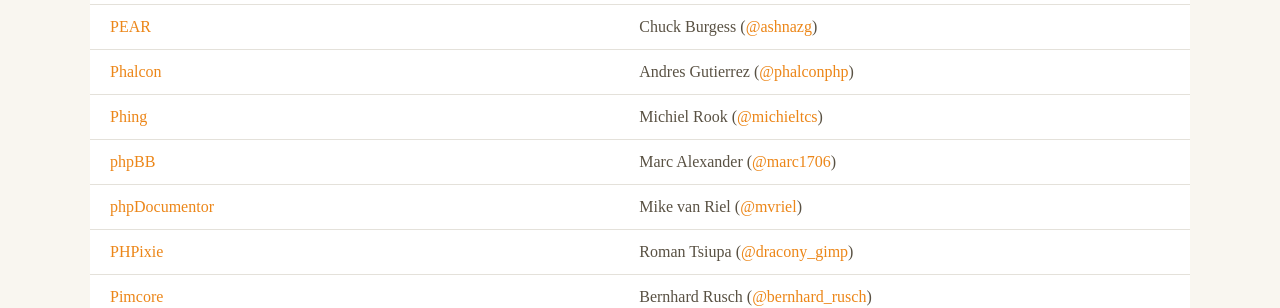
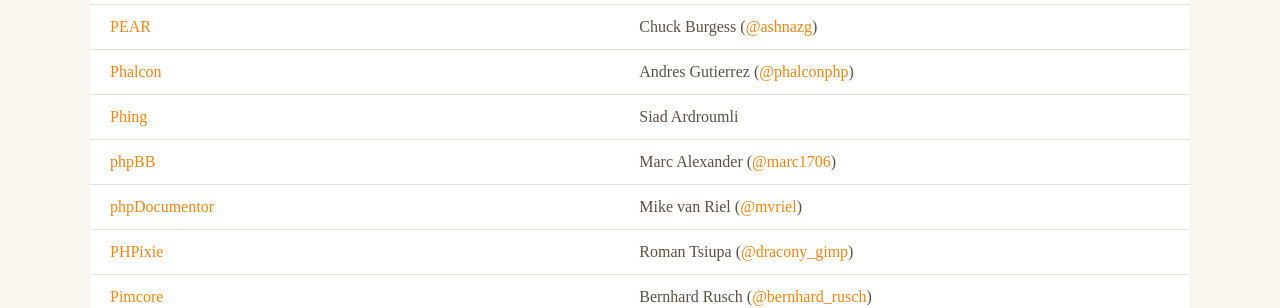
Before and after one commit to php-fig/www.php-fig.org, a Jekyll site: the page built from pages/members.html, in a window 1280 px wide and 900 px high, scrolled down 1447 px. Shown: the part 152-460 px from the top of the window. Built offline with Jekyll 4.4.1, drawn with Linux system fonts in a browser that asks for light colours; nearby versions of some CDN libraries; some web fonts are replaced.

Commit message:
Replace Phing representative

```diff
--- a/pages/members.html
+++ b/pages/members.html
@@ -111,7 +111,7 @@ permalink: members/
         </tr>
         <tr>
             <td><a target="_blank" href="http://www.phing.info/">Phing</a></td>
-            <td>Michiel Rook (<a href="http://twitter.com/michieltcs/">@michieltcs</a>)</td>
+            <td>Siad Ardroumli</td>
         </tr>
         <tr>
             <td><a target="_blank" href="http://www.phpbb.com/">phpBB</a></td>
```
